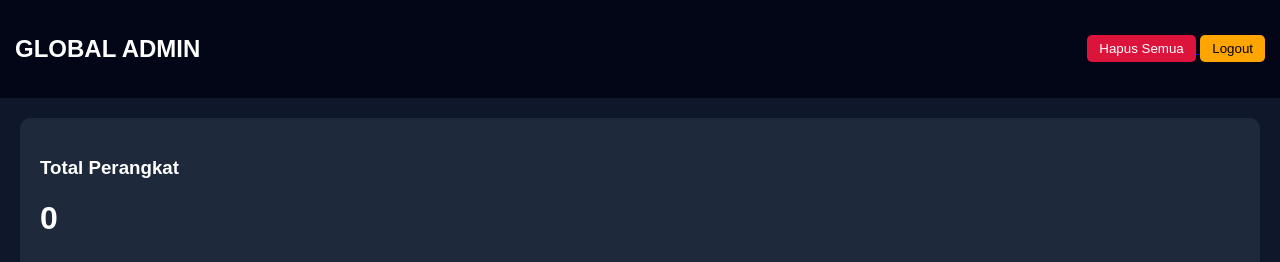
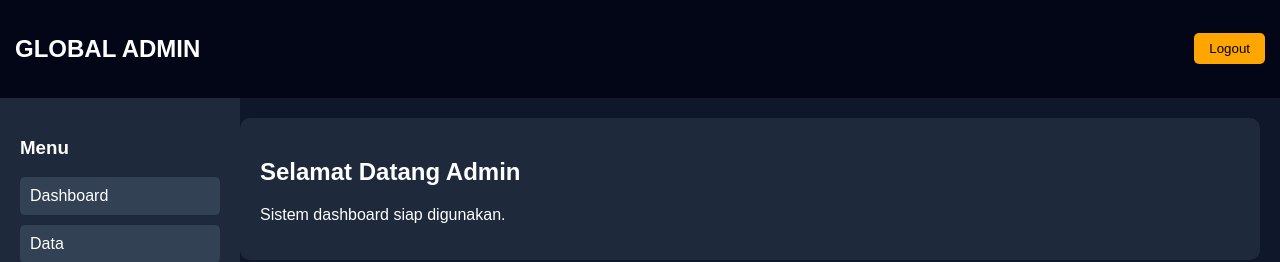
Before and after one commit to Izanami008/Biodata, a PHP site: page /global/admin.php in a window 1280 px wide. Shown: the top 262 px of the page. Run offline with PHP 8.4, Linux system fonts and the light colour scheme; the visitor is signed in with stand-in values (Sample User, id 1); data that the repository does not hold is empty.

Commit message:
Update admin.php

```diff
--- a/global/admin.php
+++ b/global/admin.php
@@ -5,40 +5,26 @@ if (!isset($_SESSION['login'])) {
     header("Location: login.php");
     exit;
 }
-
-// koneksi database
-$conn = new mysqli("localhost", "root", "", "global");
-
-if ($conn->connect_error) {
-    die("Koneksi gagal");
-}
-
-// ambil data
-$data = $conn->query("SELECT * FROM perangkat ORDER BY id DESC");
-$total = $conn->query("SELECT COUNT(*) as jumlah FROM perangkat")->fetch_assoc()['jumlah'];
 ?>
 
 <!DOCTYPE html>
 <html>
 <head>
 
-<title>GLOBAL ADMIN</title>
-
+<title>Admin Dashboard</title>
 <meta name="viewport" content="width=device-width, initial-scale=1.0">
-
-<link rel="stylesheet" href="https://unpkg.com/leaflet/dist/leaflet.css"/>
-<script src="https://unpkg.com/leaflet/dist/leaflet.js"></script>
+<link rel="stylesheet" href="style.css">
 
 <style>
 
-body {
+body{
     margin:0;
-    font-family: Arial;
+    font-family:Arial;
     background:#0f172a;
     color:white;
 }
 
-header {
+.header{
     background:#020617;
     padding:15px;
     display:flex;
@@ -46,77 +32,58 @@ header {
     align-items:center;
 }
 
-.container {
+.sidebar{
+    width:200px;
+    background:#1e293b;
+    height:100vh;
+    position:fixed;
     padding:20px;
 }
 
-.card {
+.sidebar a{
+    display:block;
+    color:white;
+    padding:10px;
+    text-decoration:none;
+    margin-bottom:10px;
+    background:#334155;
+    border-radius:5px;
+}
+
+.sidebar a:hover{
+    background:#00ffcc;
+    color:black;
+}
+
+.main{
+    margin-left:220px;
+    padding:20px;
+}
+
+.card{
     background:#1e293b;
     padding:20px;
     border-radius:10px;
     margin-bottom:20px;
 }
 
-table {
-    width:100%;
-    border-collapse:collapse;
-}
-
-th {
-    background:#020617;
-    padding:10px;
-}
-
-td {
-    padding:10px;
-    border-bottom:1px solid #334155;
-}
-
-img {
-    width:80px;
-    border-radius:5px;
-}
-
-button {
-    padding:6px 12px;
+.logout{
+    background:orange;
+    padding:8px 15px;
     border:none;
     border-radius:5px;
     cursor:pointer;
 }
 
-.hapus {
-    background:red;
-    color:white;
-}
-
-.logout {
-    background:orange;
-}
-
-.hapus-semua {
-    background:crimson;
-    color:white;
-}
-
-#map {
-    height:400px;
-    border-radius:10px;
-}
-
 </style>
 
 </head>
+
 <body>
 
-<header>
+<div class="header">
 
 <h2>GLOBAL ADMIN</h2>
-
-<div>
-
-<a href="hapus_semua.php">
-<button class="hapus-semua">Hapus Semua</button>
-</a>
 
 <a href="logout.php">
 <button class="logout">Logout</button>
@@ -124,141 +91,38 @@ button {
 
 </div>
 
-</header>
+<div class="sidebar">
 
+<h3>Menu</h3>
 
-<div class="container">
-
-<!-- TOTAL -->
-<div class="card">
-
-<h3>Total Perangkat</h3>
-<h1><?php echo $total; ?></h1>
+<a href="#">Dashboard</a>
+<a href="#">Data</a>
+<a href="#">Users</a>
+<a href="#">Settings</a>
 
 </div>
 
+<div class="main">
 
-<!-- MAP -->
 <div class="card">
-
-<h3>Peta Lokasi Perangkat</h3>
-
-<div id="map"></div>
-
+<h2>Selamat Datang Admin</h2>
+<p>Sistem dashboard siap digunakan.</p>
 </div>
 
+<div class="card">
+<h3>Status Sistem</h3>
+<p>Server berjalan normal</p>
+<p>Database siap digunakan</p>
+<p>Project sedang dikembangkan</p>
+</div>
 
-<!-- TABEL -->
 <div class="card">
-
-<h3>Data Perangkat</h3>
-
-<table>
-
-<tr>
-<th>ID</th>
-<th>IP</th>
-<th>Device</th>
-<th>Platform</th>
-<th>Bahasa</th>
-<th>Waktu</th>
-<th>Lokasi</th>
-<th>Foto</th>
-<th>Aksi</th>
-</tr>
-
-<?php while($row = $data->fetch_assoc()) { ?>
-
-<tr>
-
-<td><?php echo $row['id']; ?></td>
-
-<td><?php echo $row['ip']; ?></td>
-
-<td><?php echo $row['device']; ?></td>
-
-<td><?php echo $row['platform']; ?></td>
-
-<td><?php echo $row['bahasa']; ?></td>
-
-<td><?php echo $row['waktu_server']; ?></td>
-
-<td>
-
-<?php echo $row['latitude']; ?> ,
-<?php echo $row['longitude']; ?>
-
-<br>
-
-<a target="_blank"
-href="https://www.google.com/maps?q=<?php echo $row['latitude']; ?>,<?php echo $row['longitude']; ?>">
-Lihat Map
-</a>
-
-</td>
-
-<td>
-
-<?php if($row['foto']!=""){ ?>
-
-<img src="foto/<?php echo $row['foto']; ?>">
-
-<?php } ?>
-
-</td>
-
-<td>
-
-<a href="hapus.php?id=<?php echo $row['id']; ?>">
-<button class="hapus">Hapus</button>
-</a>
-
-</td>
-
-</tr>
-
-<?php } ?>
-
-</table>
-
+<h3>Informasi</h3>
+<p>Ini adalah dashboard utama.</p>
+<p>Silakan tambahkan fitur sesuai kebutuhan.</p>
 </div>
 
 </div>
 
-
-<!-- MAP SCRIPT -->
-<script>
-
-var map = L.map('map').setView([-2.5,118],5);
-
-L.tileLayer('https://{s}.tile.openstreetmap.org/{z}/{x}/{y}.png',{
-    attribution:'Map'
-}).addTo(map);
-
-<?php
-
-$dataMap = $conn->query("SELECT * FROM perangkat");
-
-while($m = $dataMap->fetch_assoc()){
-
-    if($m['latitude'] != "-" && $m['longitude'] != "-"){
-
-        echo "
-        L.marker([".$m['latitude'].", ".$m['longitude']."])
-        .addTo(map)
-        .bindPopup(
-        'IP: ".$m['ip']."<br>
-         Device: ".$m['platform']."<br>
-         Waktu: ".$m['waktu_server']."'
-        );
-        ";
-
-    }
-
-}
-?>
-
-</script>
-
 </body>
 </html>
```
